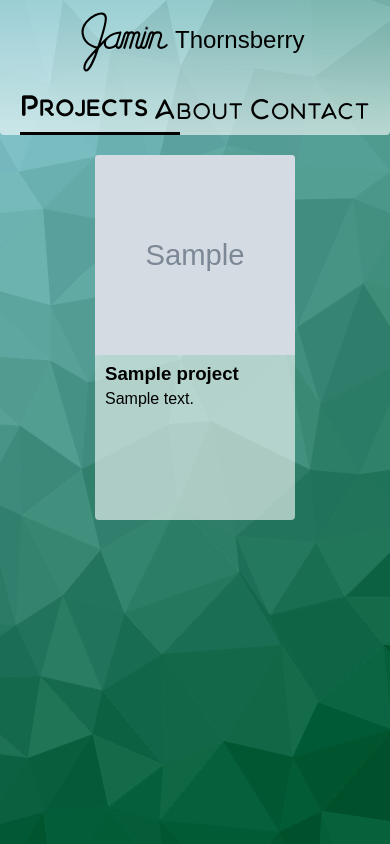
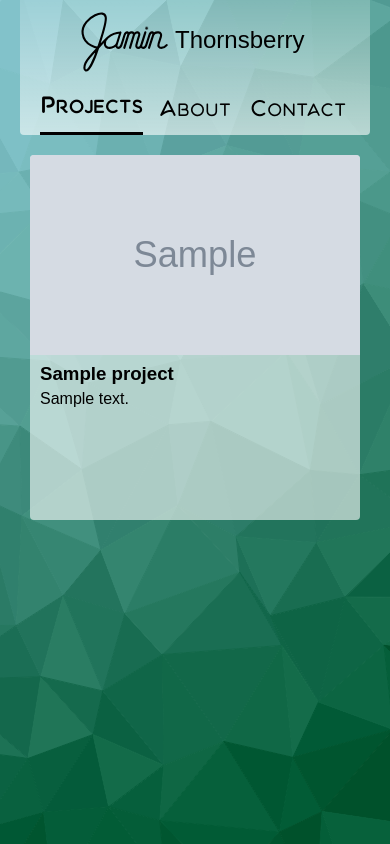
Before and after one commit to jaminthorns/Portfolio-Website, a Django app: page /projects/ in a window 390 px wide. Run offline with Django 3.2, Linux system fonts and the light colour scheme; tables that the repository leaves empty hold one stand-in row (values such as "Sample post"); grey boxes marked "Sample" are stand-in pictures; some libraries are stand-ins or nearby versions.

Commit message:
Responsivify

```diff
--- a/portfolio/about/templates/about/about.html
+++ b/portfolio/about/templates/about/about.html
@@ -19,16 +19,16 @@
         <div class="text">I'm a {{ age }} year old software developer with a passion for clean code and clean design.</div>
     </div>
     <div class="about-section">
+        <img class="image" src="{% static "svg/logos.svg" %}"></img>
         <div class="text">I enjoy working with Javascript, Python, CSS, Javascript, and many more.</div>
-        <img class="image" src="{% static "svg/logos.svg" %}"></img>
     </div>
     <div class="about-section">
         <img class="image" src="{% static "svg/derryberry.svg" %}"></img>
         <div class="text">I graduated from <a target="_blank" href="https://www.tntech.edu/">Tennessee Technological University</a> in the Spring of 2015 with a Bachelor's Degree in Computer Science.</div>
     </div>
     <div class="about-section">
+        <img class="image" src="{% static "svg/fast.svg" %}"></img>
         <div class="text">I am currently working as an Implementation Consultant at <a target="_blank" href="http://www.fastenterprises.com/">FAST Enterprises</a>.</div>
-        <img class="image" src="{% static "svg/fast.svg" %}"></img>
     </div>
 
 </div>
--- a/portfolio/projects/static/css/projects.css
+++ b/portfolio/projects/static/css/projects.css
@@ -47,7 +47,8 @@ table {
   font-family: 'Aquatico';
   src: url("/static/font/Aquatico-Regular.otf"); }
 body {
-  overflow-y: scroll; }
+  overflow-y: scroll;
+  margin: 0 20px; }
 
 #background {
   position: fixed;
@@ -133,8 +134,13 @@ body {
           border-bottom-width: 3px; }
       .header .sections .section span {
         margin: auto;
-        font-size: 1.25em;
         font-family: Aquatico; }
+        @media (min-width: 480px) {
+          .header .sections .section span {
+            font-size: 1.25em; } }
+        @media (max-width: 480px) {
+          .header .sections .section span {
+            font-size: 1em; } }
         .header .sections .section span em {
           font-size: 1.25em;
           font-family: Aquatico; }
@@ -146,7 +152,6 @@ body {
     transition: transform 0.25s ease, opacity 0.25s ease; }
 
 .content {
-  margin: 0 20px;
   transition: transform 0.25s ease, opacity 0.25s ease; }
   .content.hidden {
     transform: translateY(25px); }
@@ -261,7 +266,8 @@ table {
   font-family: 'Aquatico';
   src: url("/static/font/Aquatico-Regular.otf"); }
 body {
-  overflow-y: scroll; }
+  overflow-y: scroll;
+  margin: 0 20px; }
 
 #background {
   position: fixed;
@@ -347,8 +353,13 @@ body {
           border-bottom-width: 3px; }
       .header .sections .section span {
         margin: auto;
-        font-size: 1.25em;
         font-family: Aquatico; }
+        @media (min-width: 480px) {
+          .header .sections .section span {
+            font-size: 1.25em; } }
+        @media (max-width: 480px) {
+          .header .sections .section span {
+            font-size: 1em; } }
         .header .sections .section span em {
           font-size: 1.25em;
           font-family: Aquatico; }
@@ -360,7 +371,6 @@ body {
     transition: transform 0.25s ease, opacity 0.25s ease; }
 
 .content {
-  margin: 0 20px;
   transition: transform 0.25s ease, opacity 0.25s ease; }
   .content.hidden {
     transform: translateY(25px); }
@@ -457,17 +467,26 @@ body {
       .project-detail .heading .close:hover path {
         stroke-width: 6px; }
   .project-detail .images {
-    height: 200px;
     margin: 20px 0;
     position: relative;
     display: flex;
     transition: left 0.5s ease; }
+    @media (min-height: 800px) {
+      .project-detail .images {
+        height: 200px; } }
+    @media (max-height: 800px) {
+      .project-detail .images {
+        height: 20vh; } }
     .project-detail .images .image {
       margin: 0 10px;
       cursor: pointer;
       transition: box-shadow 0.1s ease; }
-      .project-detail .images .image img {
-        height: 200px; }
+      @media (min-height: 800px) {
+        .project-detail .images .image img {
+          height: 200px; } }
+      @media (max-height: 800px) {
+        .project-detail .images .image img {
+          height: 20vh; } }
       .project-detail .images .image:first-child {
         margin-left: 0; }
       .project-detail .images .image:last-child {
@@ -524,18 +543,24 @@ body {
   margin: auto;
   max-width: 880px; }
   .projects .project {
-    width: 200px;
     height: 365px;
-    display: inline-flex;
+    box-sizing: border-box;
+    display: flex;
     flex-direction: column;
     overflow: hidden;
     margin: 0 10px 20px 10px;
     border-radius: 4px;
     background-color: rgba(255, 255, 255, 0.6); }
+    @media (min-width: 880px) {
+      .projects .project {
+        flex: 0 1 200px; } }
+    @media (max-width: 880px) {
+      .projects .project {
+        flex: 1 1 calc(50% - 20px); } }
     .projects .project .image {
-      width: 100%;
       height: 200px;
-      object-fit: cover; }
+      background-size: cover;
+      background-position: 50% 50%; }
     .projects .project .title {
       margin: 10px 10px 5px 10px;
       font-size: 14pt;
@@ -551,7 +576,7 @@ body {
   width: 100%;
   top: 0;
   left: 0;
-  position: absolute;
+  position: fixed;
   background-color: rgba(0, 0, 0, 0.5);
   transition: opacity 0.25s ease;
   visibility: hidden;
--- a/portfolio/projects/static/scss/_project_detail.scss
+++ b/portfolio/projects/static/scss/_project_detail.scss
@@ -2,6 +2,9 @@
 
 $image-height: 200px;
 $project-detail-width: 600px;
+
+$tall: "(min-height: " + $image-height * 4 + ")";
+$short: "(max-height: " + $image-height * 4 ")";
 
 .project-detail {
     height: 100%;
@@ -43,10 +46,12 @@ $project-detail-width: 600px;
     }
 
     .images {
-        height: $image-height;
         margin: 20px 0;
         position: relative;
         display: flex;
+
+        @media #{$tall} { height: $image-height; }
+        @media #{$short} { height: 20vh; }
 
         transition: left 0.5s ease;
 
@@ -56,7 +61,8 @@ $project-detail-width: 600px;
             transition: box-shadow 0.1s ease;
 
             img {
-                height: $image-height;
+                @media #{$tall} { height: $image-height; }
+                @media #{$short} { height: 20vh; }
             }
 
             &:first-child { margin-left: 0; }
--- a/portfolio/projects/static/scss/projects.scss
+++ b/portfolio/projects/static/scss/projects.scss
@@ -5,28 +5,34 @@ $project-width: 200px;
 $project-height: 365px;
 $project-margin: 20px;
 $project-image-height: 200px;
+$projects-width: ($project-width + $project-margin) * 4;
+$wide: "(min-width: " + $projects-width + ")";
+$narrow: "(max-width: " + $projects-width + ")";
 
 .projects {
     display: flex;
     flex-wrap: wrap;
     justify-content: center;
     margin: auto;
-    max-width: ($project-width + $project-margin) * 4;
+    max-width: $projects-width;
 
     .project {
-        width: $project-width;
         height: $project-height;
-        display: inline-flex;
+        box-sizing: border-box;
+        display: flex;
         flex-direction: column;
         overflow: hidden;
         margin: 0 ($project-margin / 2) $project-margin ($project-margin / 2);
         border-radius: 4px;
         background-color: rgba(#FFFFFF, 0.6);
 
+        @media #{$wide} { flex: 0 1 $project-width; }
+        @media #{$narrow} { flex: 1 1 calc(50% - #{$project-margin}); }
+
         .image {
-            width: 100%;
             height: $project-image-height;
-            object-fit: cover;
+            background-size: cover;
+            background-position: 50% 50%;
         }
 
         .title {
@@ -49,7 +55,7 @@ $project-image-height: 200px;
     width: 100%;
     top: 0;
     left: 0;
-    position: absolute;
+    position: fixed;
     background-color: rgba(0, 0, 0, 0.5);
     transition: opacity 0.25s ease;
     visibility: hidden;
--- a/portfolio/projects/templates/projects/projects.html
+++ b/portfolio/projects/templates/projects/projects.html
@@ -19,7 +19,7 @@
 <ul class="projects">
 {% for project in projects %}
     <li class="project button" project-id="{{ project.id }}">
-        <img class="image" src="{{ MEDIA_URL }}{{ project.images.all.0.image }}">
+        <div class="image" style="background-image: url({{ MEDIA_URL }}{{ project.images.all.0.image }});"></div>
         <h2 class="title">{{ project.title }}</h2>
         <div class="description">{{ project.description_html|safe }}</div>
     </li>
--- a/portfolio/static/js/page.js
+++ b/portfolio/static/js/page.js
@@ -6,11 +6,12 @@ $(document).ready(function() {
 
     document.title = current.attr('title');
     move_current(false);
+    resize_current();
 
     $('body').on('click', '.section', click_section);
     $('body').on('transitionend', '#current', change_section);
     $(window).on('popstate', pop);
-    $(window).on('resize', function() { move_current(true); });
+    $(window).on('resize', function() { move_current(true); resize_current(); });
 
     triangles = new Triangles($('#background')[0], colors, 75, 2, 0.4, 10, 0.15, 25);
 });
@@ -69,6 +70,10 @@ function change_section(event) {
     $.ajax($('.section.current').attr('href')).done(load_new_page);
 }
 
+function resize_current() {
+    $('#current').width($('.sections .section').width());
+}
+
 function move_current(animate) {
     var section = $('.section.current');
     var current = $('#current');
--- a/portfolio/templates/base.html
+++ b/portfolio/templates/base.html
@@ -4,6 +4,7 @@
 <html>
 
 <head>
+    <meta name="viewport" content="width=device-width, initial-scale=1, maximum-scale=1, user-scalable=0"/>
     <script src="https://ajax.googleapis.com/ajax/libs/jquery/2.1.4/jquery.min.js"></script>
     <script src="{% static "js/triangles.js" %}"></script>
     <script src="{% static "js/page.js" %}"></script>
```
Also changed, not shown: portfolio/about/static/css/about.css (+30 -14 lines), portfolio/about/static/scss/about.scss (+28 -12 lines), portfolio/contact/static/css/contact.css (+17 -7 lines), portfolio/contact/static/scss/contact.scss (+8 -3 lines), portfolio/home/static/css/home.css (+8 -3 lines), portfolio/static/scss/_base.scss (+6 -2 lines), portfolio/static/js/triangles.js (line endings or trailing spaces), 4 other files.
